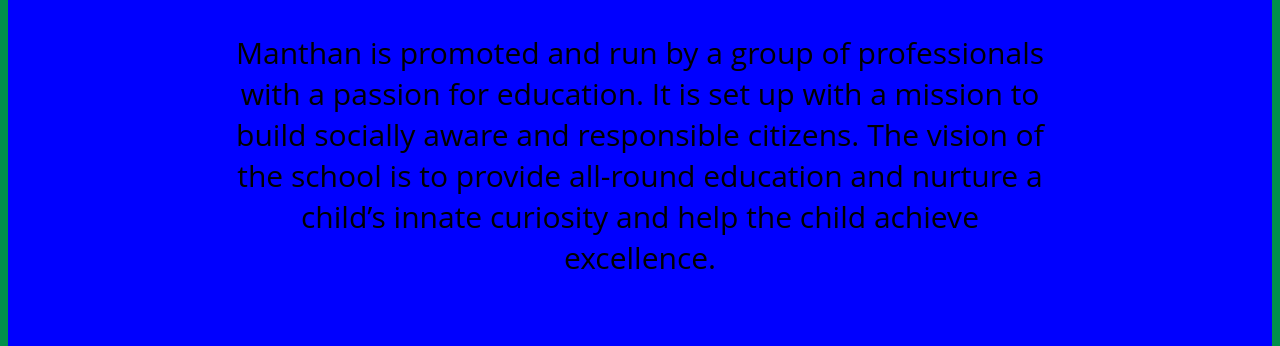
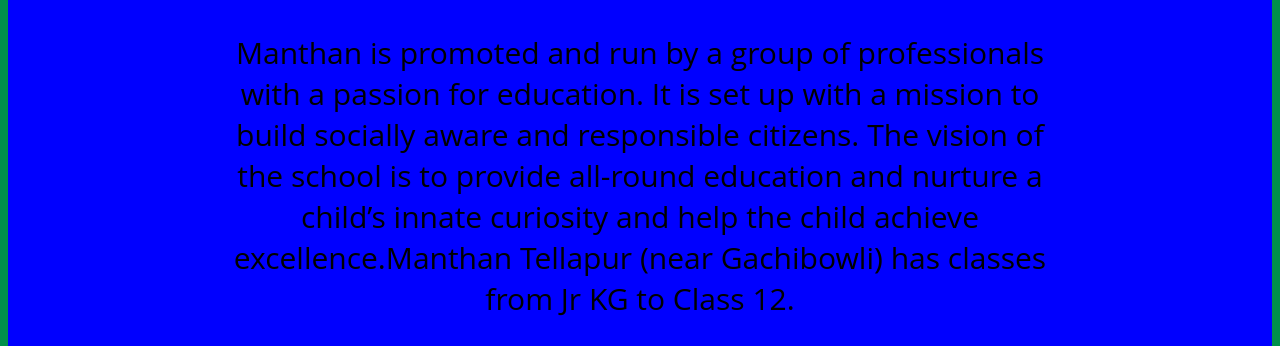
Before and after one commit to uditthecoderexe/newmanthan, a plain HTML site: page index.html in a window 1280 px wide. Shown: the part 448-794 px from the top of the page. Drawn offline with Linux system fonts and the light colour scheme; grey boxes are pictures that could not be loaded.

Commit message:
Update index.html

```diff
--- a/index.html
+++ b/index.html
@@ -1 +1 @@
-<html><head><title>About Manthan</title><link rel="stylesheet" href="style.css"></head><nav class="navbar"><ul><li><a href="index.html"><img src="https://manthanschool.org/images/manthan-logo.png" width="70px"></a></li><li><a href="about.html">About manthanschool</a></li><li><a href="qct.html">Beyond manthan school acedamics</a></li><li><a href="tech.html">Facilities</a></li></ul></nav><body><main><section><div class="aboutmanthan" id="about"><h3>About manthan</h3>Manthan is promoted and run by a group of professionals with a passion for education. It is set up with a mission to build socially aware and responsible citizens. The vision of the school is to provide all-round education and nurture a child’s innate curiosity and help the child achieve excellence.</section></main></body></html>
+<html><head><title>About Manthan</title><link rel="stylesheet" href="style.css"></head><nav class="navbar"><ul><li><a href="index.html"><img src="https://manthanschool.org/images/manthan-logo.png" width="70px"></a></li><li><a href="about.html">About manthanschool</a></li><li><a href="qct.html">Beyond manthan school acedamics</a></li><li><a href="tech.html">Facilities</a></li></ul></nav><body><main><section><div class="aboutmanthan" id="about"><h3>About manthan</h3>Manthan is promoted and run by a group of professionals with a passion for education. It is set up with a mission to build socially aware and responsible citizens. The vision of the school is to provide all-round education and nurture a child’s innate curiosity and help the child achieve excellence.Manthan Tellapur (near Gachibowli) has classes from Jr KG to Class 12.<p style="text-align:right;"> <img src="https://manthanschool.org/images/about-us.jpg" width="560"></p></div></section></main></body></html>
```
